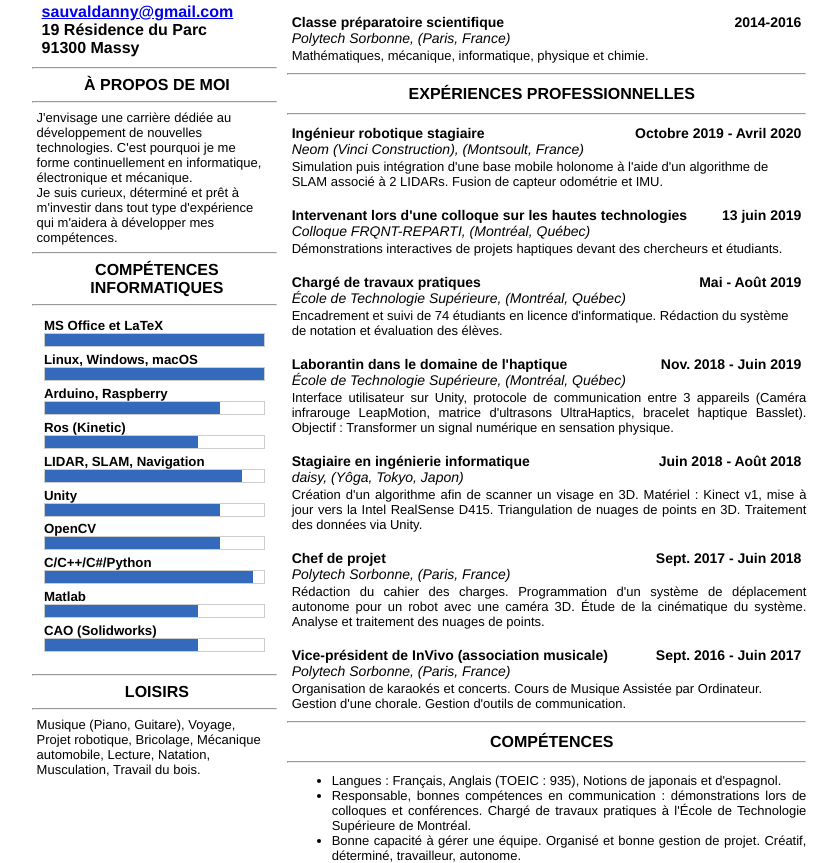
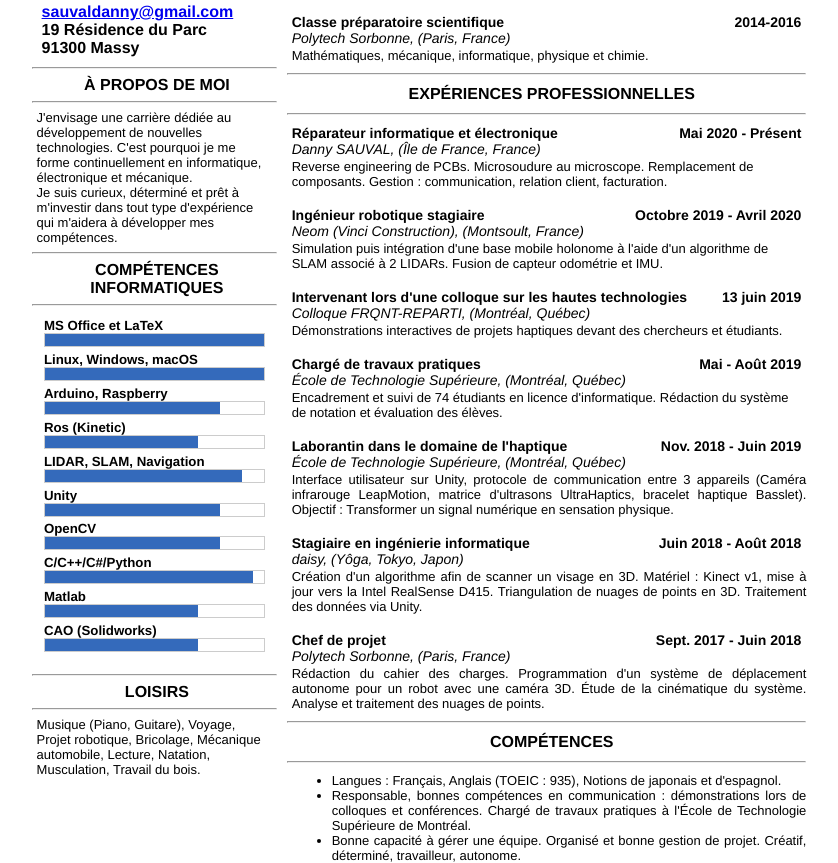
Before and after one commit to DannySauval/CV_France, a plain HTML site: page index.html in a window 1280 px wide. Shown: the part 287-1150 px from the top of the page, without its empty margins (221-1059 px from the left). Drawn offline with Linux system fonts and the light colour scheme.

Commit message:
Ajout AE

```diff
--- a/index.html
+++ b/index.html
@@ -133,6 +133,13 @@
 			<h4 class="sub_title">EXPÉRIENCES PROFESSIONNELLES</h4>
 			<hr>
 
+			<span class="exp"><strong>Réparateur informatique et électronique</strong><br>
+			<i>Danny SAUVAL, (Île de France, France)</i><br></span>
+  			<span class="date"><strong>Mai 2020 - Présent</strong></span>
+
+  			<p>Reverse engineering de PCBs. Microsoudure au microscope. Remplacement de composants. Gestion : communication, relation client, facturation.</p>
+
+  			<br>
 			<span class="exp"><strong>Ingénieur robotique stagiaire</strong><br>
 			<i>Neom (Vinci Construction), (Montsoult, France)</i><br></span>
   			<span class="date"><strong>Octobre 2019 - Avril 2020</strong></span>
@@ -174,14 +181,6 @@
 
   			<p class="justify">Rédaction du cahier des charges. Programmation d'un système de déplacement autonome pour un robot avec une caméra 3D. Étude de la cinématique du système. Analyse et traitement des nuages de points.</p>
 
-
-  			<br>
-			<span class="exp"><strong>Vice-président de InVivo (association musicale)</strong><br>
-			<i>Polytech Sorbonne, (Paris, France)</i><br></span>
-  			<span class="date"><strong>Sept. 2016 - Juin 2017</strong></span>
-
-  			<p>Organisation de karaokés et concerts. Cours de Musique Assistée par Ordinateur. Gestion d'une chorale. Gestion d'outils de communication.</p>
-
 			<hr>
 			<h4 class="sub_title">COMPÉTENCES</h4>
 			<hr>
```
